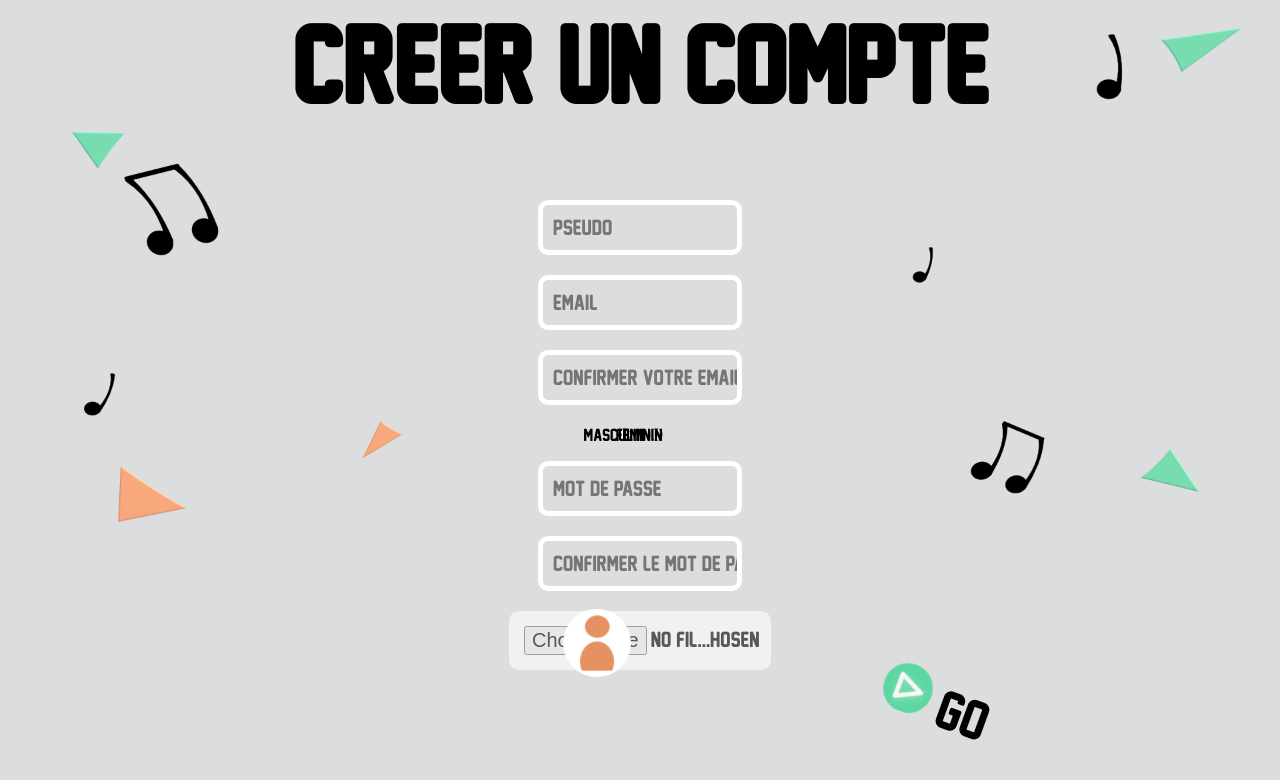
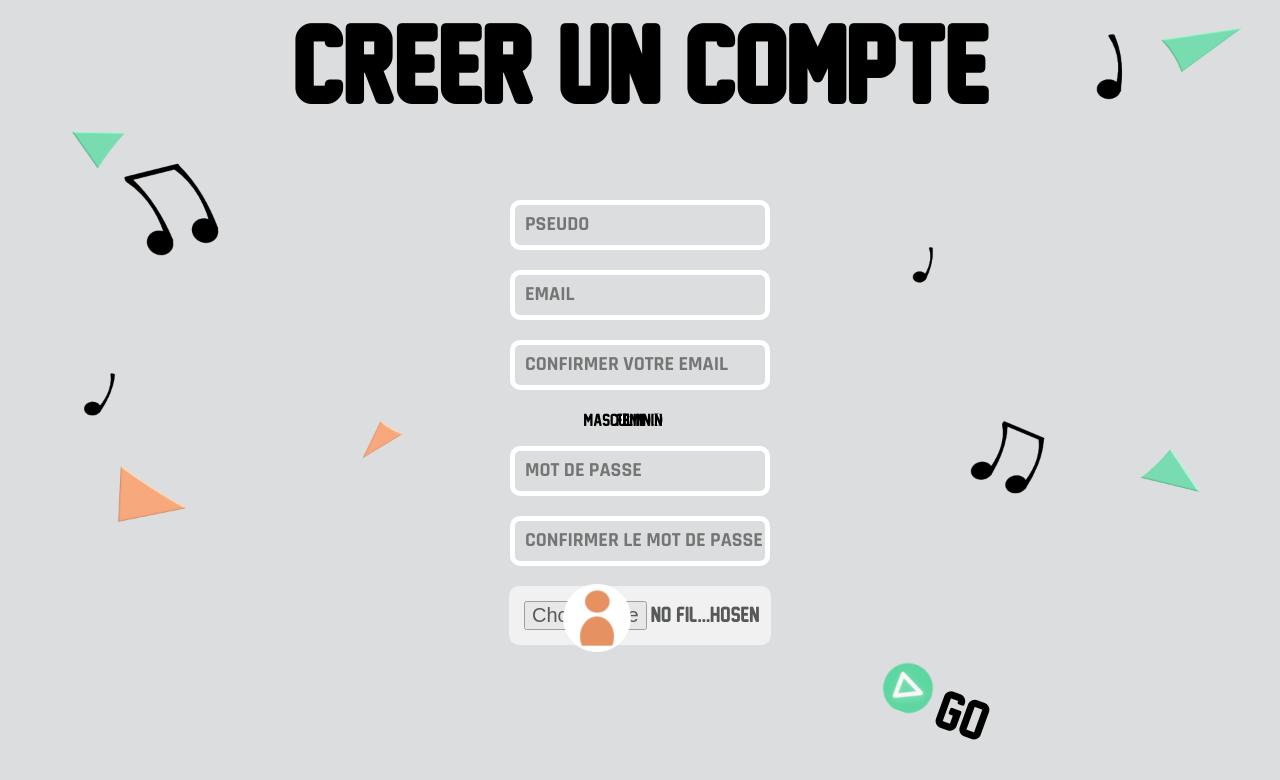
Before and after one commit to CTopy/Ongaku, a PHP site: page /CreerUnCompte.html in a window 1280 px wide. Shown: the part 142-922 px from the top of the page. After the commit the page ends 882 px from the top, so only its background shows below. Run offline with PHP 8.4, Linux system fonts and the light colour scheme.

Commit message:
MAJ font

```diff
--- a/css/styleGeneral.css
+++ b/css/styleGeneral.css
@@ -1,6 +1,11 @@
 @font-face {
 font-family: 'New Athletic M54';
 src: url("../medias/fonts/New Athletic M54.ttf");
+}
+
+@font-face {
+font-family: 'Rajdhani-Bold';
+src: url("../medias/fonts/Rajdhani-Bold.ttf");
 }
 
 /* Vous DEVEZ intégrer cette feuille de style à votre page HTML
@@ -32,7 +37,7 @@ h2 {
 }
 
 input[type="text"], input[type="email"], input[type="password"]  {
-    font-family: 'New Athletic M54';
+    font-family: 'Rajdhani-Bold';
     font-size: 20px;
     padding: 10px 0px 10px 10px;
     background-color: #DCDDDE;
```
Also changed, not shown: medias/fonts/Rajdhani-Bold.ttf (added).
